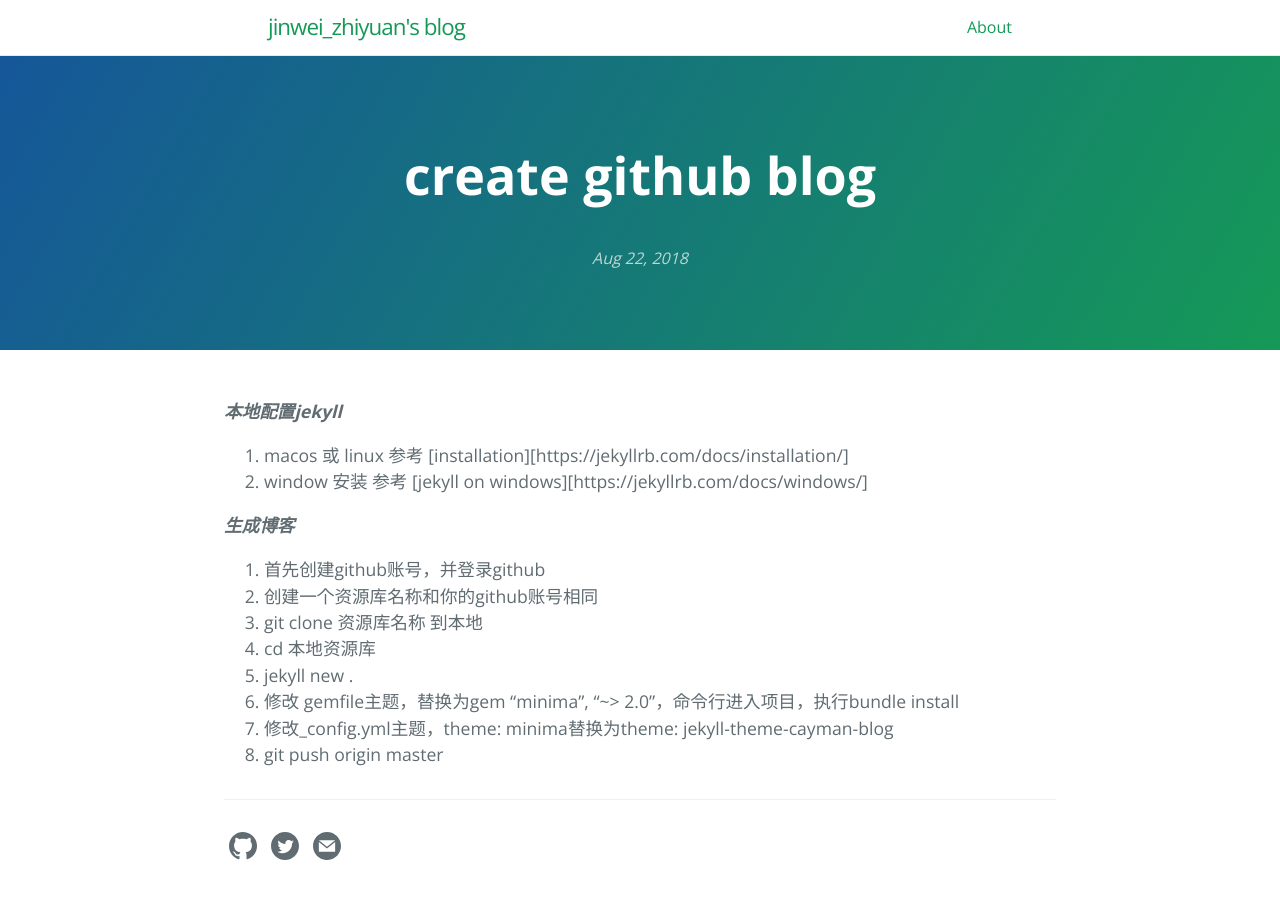
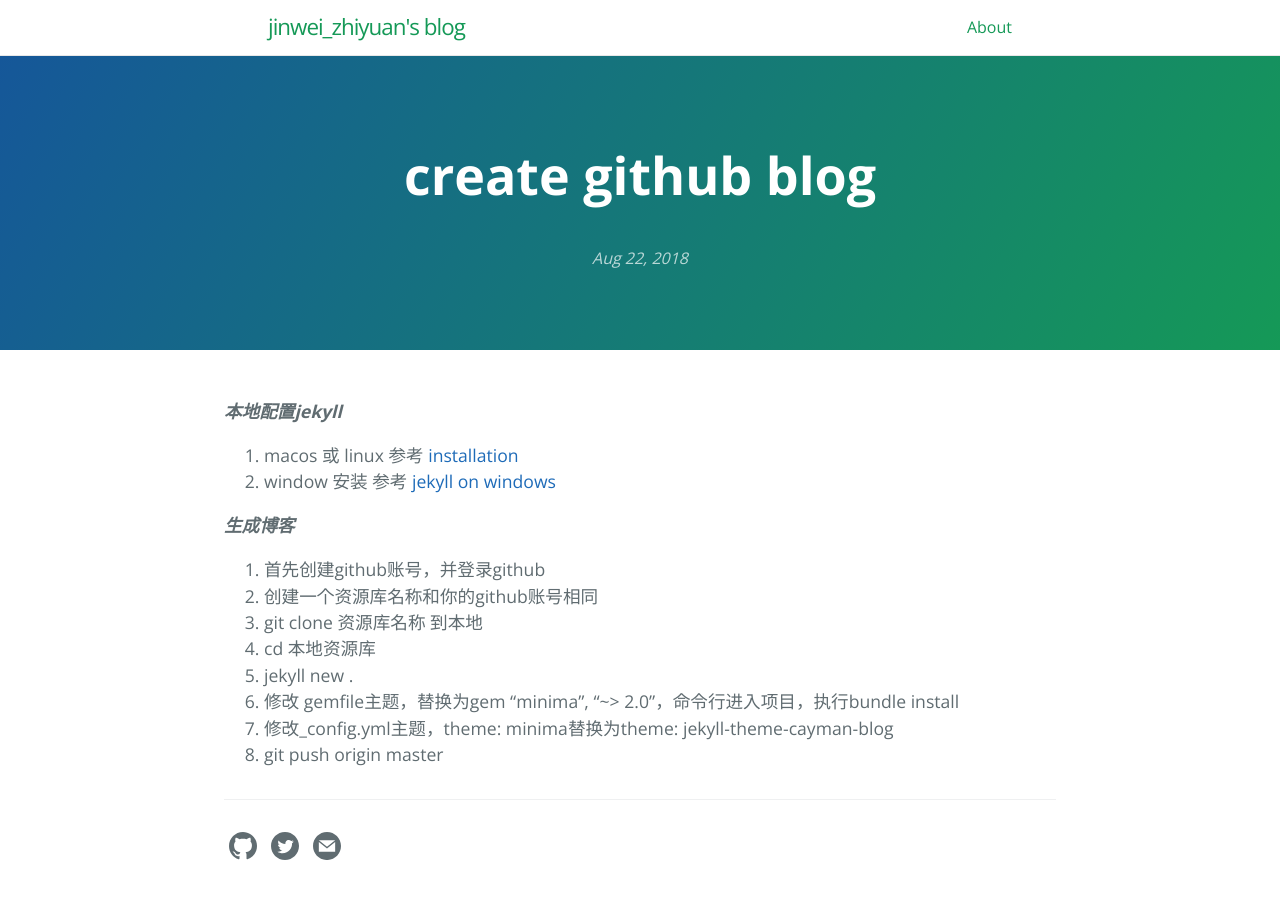
Before and after one commit to jinweizhiyuan/jinweizhiyuan.github.io, a Jekyll site: the page built from _posts/2018-08-22-create-github-blog.markdown, in a window 1280 px wide. Built offline with Jekyll 4.4.1, drawn with Linux system fonts in a browser that asks for light colours.

Commit message:
modify markdown link

```diff
--- a/_posts/2018-08-22-create-github-blog.markdown
+++ b/_posts/2018-08-22-create-github-blog.markdown
@@ -6,8 +6,8 @@ catetories: github
 ---
 
 ***本地配置jekyll***
-1. macos 或 linux 参考 [installation][https://jekyllrb.com/docs/installation/]
-2. window 安装 参考 [jekyll on windows][https://jekyllrb.com/docs/windows/]
+1. macos 或 linux 参考 [installation](https://jekyllrb.com/docs/installation/)
+2. window 安装 参考 [jekyll on windows](https://jekyllrb.com/docs/windows/)
 
 ***生成博客***
 1. 首先创建github账号，并登录github
```
